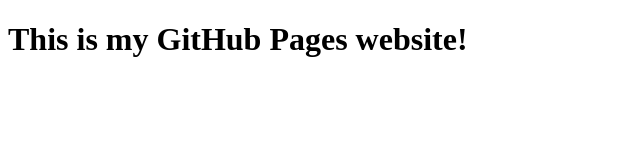
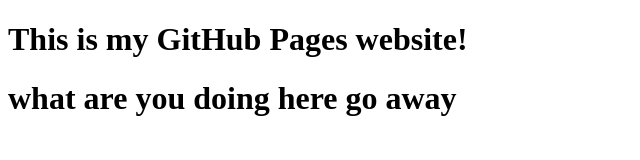
Before and after one commit to zakaria-statistics/zakaria-statistics.github.io, a plain HTML site: page index.html in a window 1280 px wide. Shown: the whole page, without its empty margins (0-640 px from the left). Drawn offline with Linux system fonts and the light colour scheme.

Commit message:
Second commit

```diff
--- a/index.html
+++ b/index.html
@@ -7,5 +7,6 @@
     </head>
     <body>
         <h1>This is my GitHub Pages website!</h1>
+        <h1>what are you doing here go away</h1>
     </body>
 </html>
```
